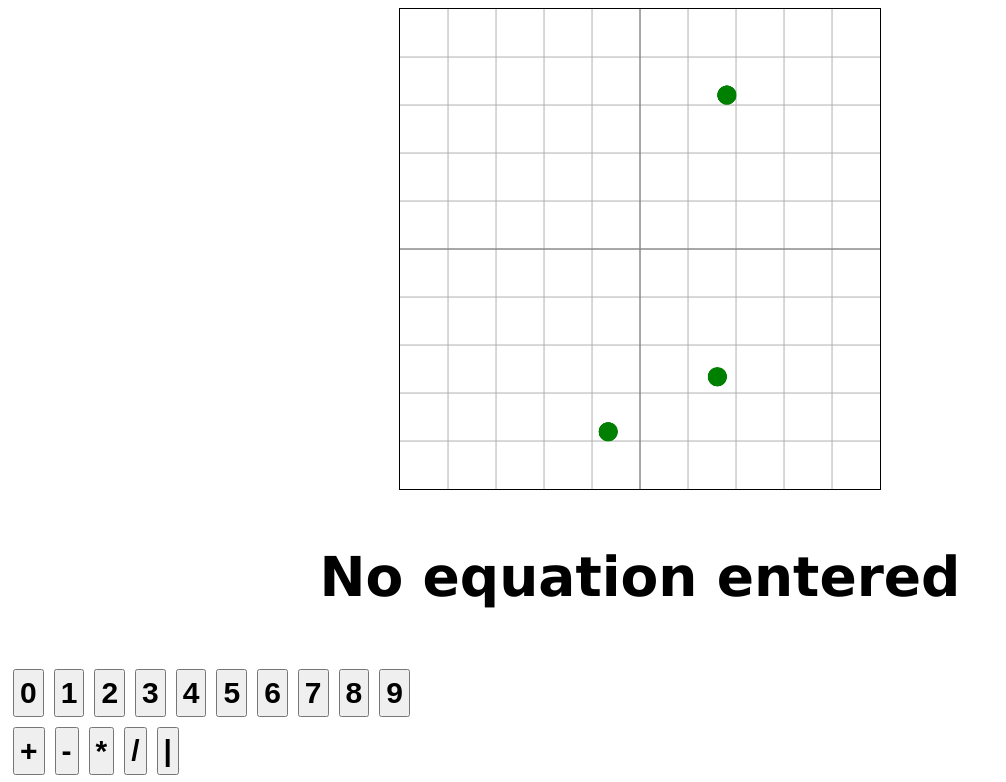
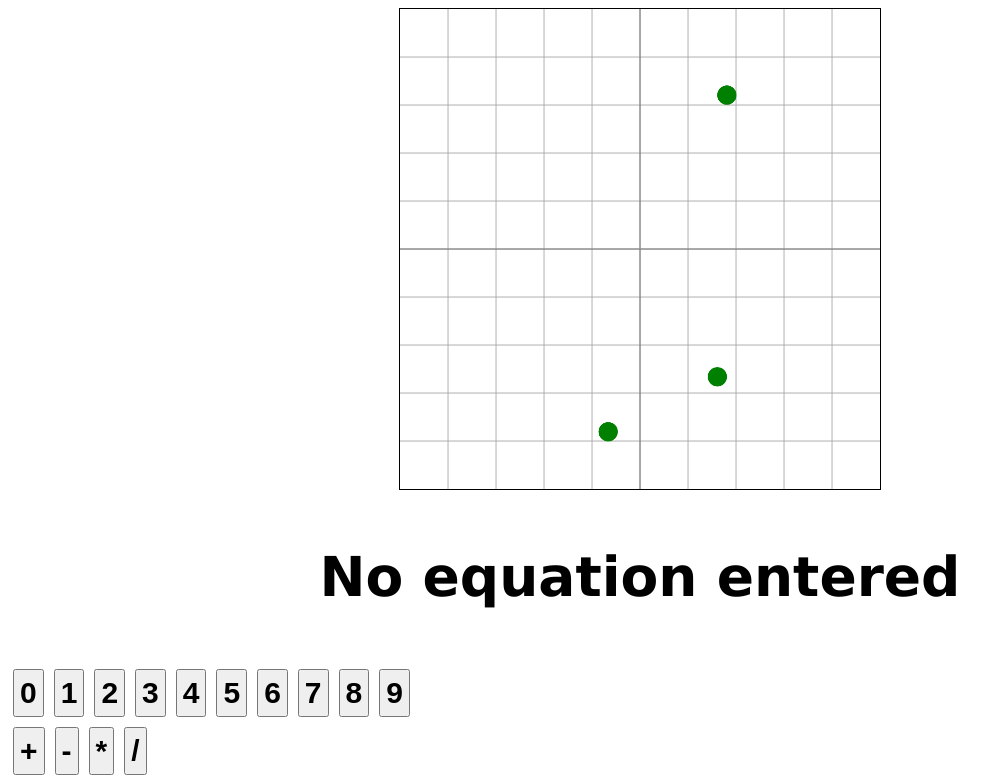
Before and after one commit to BrennanK07/GraphSnake, a plain HTML site: page index.html in a window 1280 px wide. Shown: the top 782 px of the page, without its empty margins (0-1006 px from the left). Drawn offline with nearby package versions, Linux system fonts and the light colour scheme.

Commit message:
Add files via upload

```diff
--- a/index.html
+++ b/index.html
@@ -33,7 +33,6 @@
             <button class="equationButtons" onclick="KeyPressed('-')">-</button>
             <button class="equationButtons" onclick="KeyPressed('*')">*</button>
             <button class="equationButtons" onclick="KeyPressed('/')">/</button>
-            <button class="equationButtons" onclick="KeyPressed('|')">|</button>
         </tr>
 
         <br>
```
